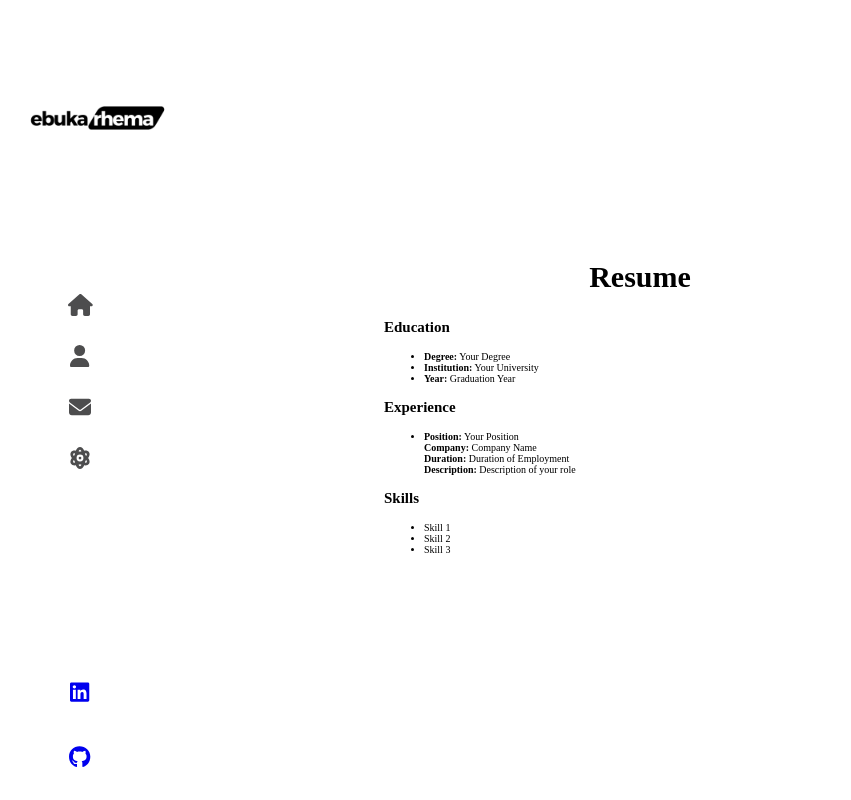
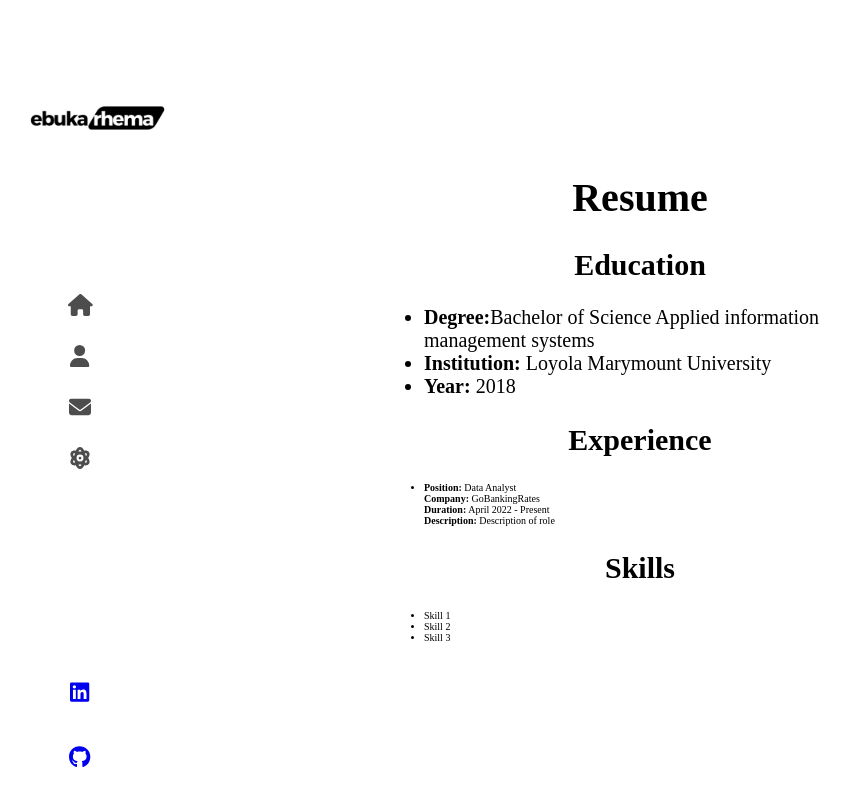
Before and after one commit to ebukaohiomoba/my-portfolio, a React (Create React App) app: page /Resume in a window 1280 px wide. Shown: the whole page, without its empty margins (0-851 px from the left). Built offline with nearby package versions, Linux system fonts and the light colour scheme.

Commit message:
Updated Resume section

```diff
--- a/src/components/Resume/index.js
+++ b/src/components/Resume/index.js
@@ -4,40 +4,43 @@ const Resume = () => {
   return (
     <div className='text-area'>
     <div className="resume">
-      <h2>Resume</h2>
+      <h1>Resume</h1>
       <div className="resume-section">
-        <h3>Education</h3>
+        <h2>Education</h2>
+        <p>
         <ul>
           <li>
-            <strong>Degree:</strong> Your Degree
+            <strong>Degree:</strong>Bachelor of Science Applied information management systems
           </li>
           <li>
-            <strong>Institution:</strong> Your University
+            <strong>Institution:</strong> Loyola Marymount University
           </li>
           <li>
-            <strong>Year:</strong> Graduation Year
+            <strong>Year:</strong> 2018
           </li>
+
         </ul>
+        </p>
       </div>
 
       <div className="resume-section">
-        <h3>Experience</h3>
+        <h2>Experience</h2>
         <ul>
           <li>
-            <strong>Position:</strong> Your Position
+            <strong>Position:</strong> Data Analyst
             <br />
-            <strong>Company:</strong> Company Name
+            <strong>Company:</strong> GoBankingRates
             <br />
-            <strong>Duration:</strong> Duration of Employment
+            <strong>Duration:</strong> April 2022 - Present
             <br />
-            <strong>Description:</strong> Description of your role
+            <strong>Description:</strong> Description of role
           </li>
           {/* Add more experience items as needed */}
         </ul>
       </div>
 
       <div className="resume-section">
-        <h3>Skills</h3>
+        <h2>Skills</h2>
         <ul>
           <li>Skill 1</li>
           <li>Skill 2</li>
```
